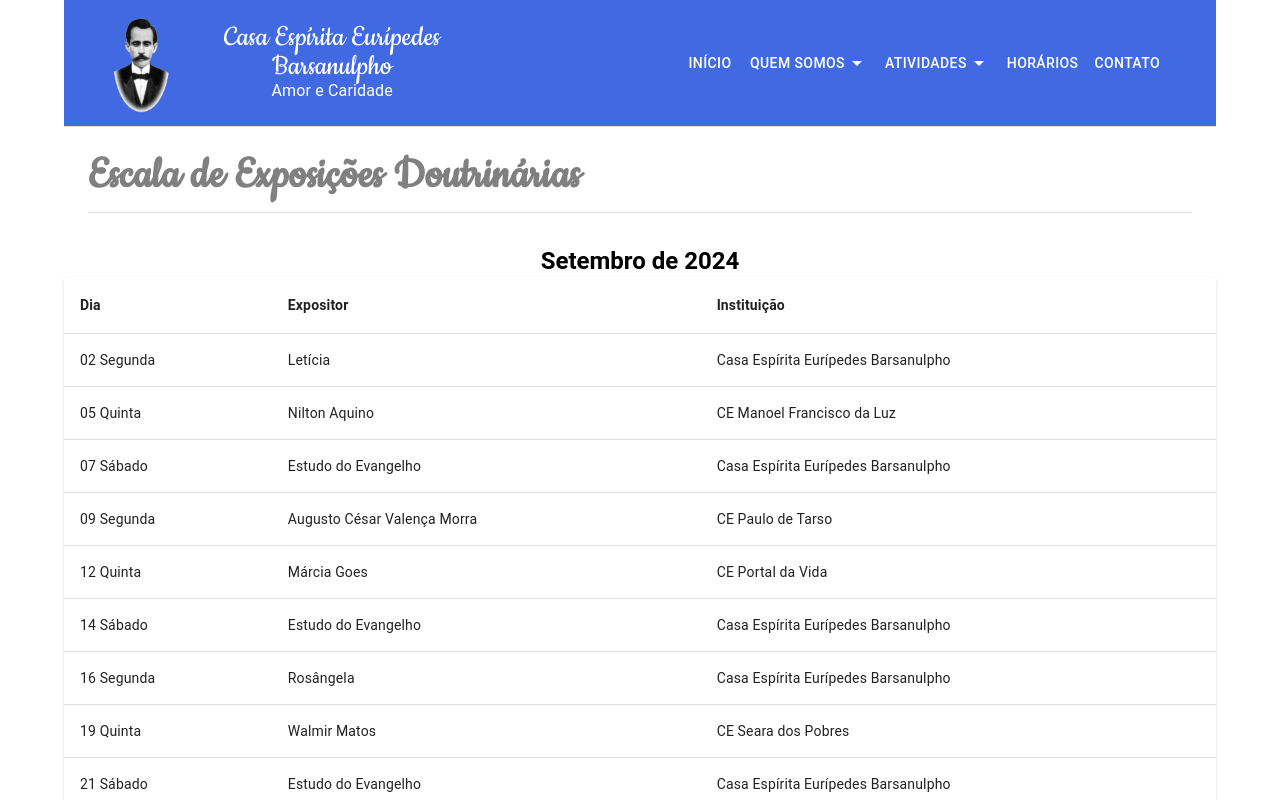
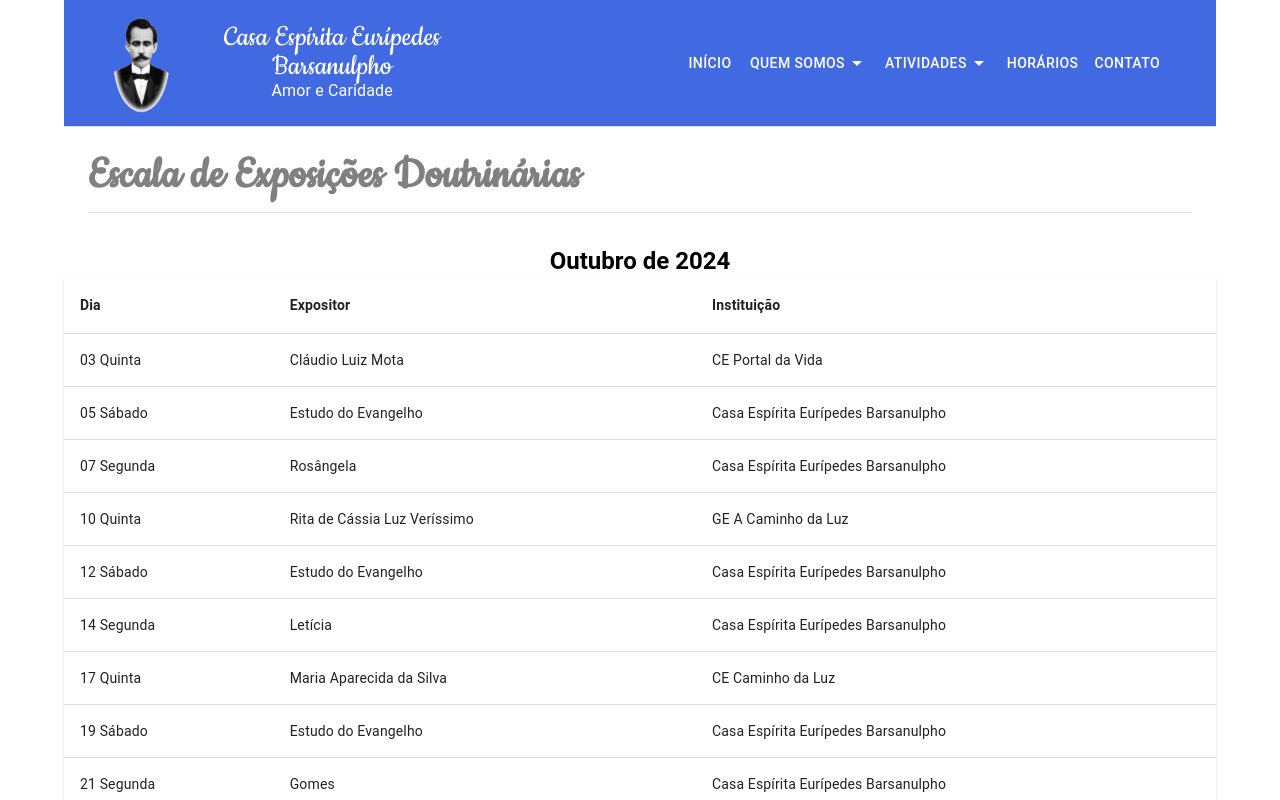
Before and after one commit to guimaraes-darlan/ceeb-site, a Next.js app: page /escala-exposicoes in a window 1280 px wide. Shown: the top 800 px of the page. Built offline with nearby package versions, Linux system fonts and the light colour scheme.

Commit message:
feat: Escala de outubro

```diff
--- a/src/app/escala-exposicoes/escala.tsx
+++ b/src/app/escala-exposicoes/escala.tsx
@@ -25,69 +25,69 @@ export default function EscalaPage() {
   }
   const listScale: Scale[] = [
     {
-      day: "02 Segunda",
+      day: "03 Quinta",
+      name: "Cláudio Luiz Mota",
+      house: "CE Portal da Vida",
+    },
+    {
+      day: "05 Sábado",
+      name: "Estudo do Evangelho",
+      house: "Casa Espírita Eurípedes Barsanulpho",
+    },
+    {
+      day: "07 Segunda",
+      name: "Rosângela",
+      house: "Casa Espírita Eurípedes Barsanulpho",
+    },
+    {
+      day: "10 Quinta",
+      name: "Rita de Cássia Luz Veríssimo",
+      house: "GE A Caminho da Luz",
+    },
+    {
+      day: "12 Sábado",
+      name: "Estudo do Evangelho",
+      house: "Casa Espírita Eurípedes Barsanulpho",
+    },
+    {
+      day: "14 Segunda",
       name: "Letícia",
       house: "Casa Espírita Eurípedes Barsanulpho",
     },
     {
-      day: "05 Quinta",
-      name: "Nilton Aquino",
-      house: "CE Manoel Francisco da Luz",
+      day: "17 Quinta",
+      name: "Maria Aparecida da Silva",
+      house: "CE Caminho da Luz",
     },
     {
-      day: "07 Sábado",
+      day: "19 Sábado",
       name: "Estudo do Evangelho",
       house: "Casa Espírita Eurípedes Barsanulpho",
     },
     {
-      day: "09 Segunda",
-      name: "Augusto César Valença Morra",
-      house: "CE Paulo de Tarso",
+      day: "21 Segunda",
+      name: "Gomes",
+      house: "Casa Espírita Eurípedes Barsanulpho",
     },
     {
-      day: "12 Quinta",
-      name: "Márcia Goes",
-      house: "CE Portal da Vida",
+      day: "24 Quinta",
+      name: "Kevin",
+      house: "Casa Espírita Eurípedes Barsanulpho",
     },
     {
-      day: "14 Sábado",
+      day: "26 Sábado",
       name: "Estudo do Evangelho",
       house: "Casa Espírita Eurípedes Barsanulpho",
     },
     {
-      day: "16 Segunda",
-      name: "Rosângela",
-      house: "Casa Espírita Eurípedes Barsanulpho",
+      day: "28 Segunda",
+      name: "Benício Goes",
+      house: "CE Seara do Amor",
     },
     {
-      day: "19 Quinta",
-      name: "Walmir Matos",
-      house: "CE Seara dos Pobres",
-    },
-    {
-      day: "21 Sábado",
-      name: "Estudo do Evangelho",
-      house: "Casa Espírita Eurípedes Barsanulpho",
-    },
-    {
-      day: "23 Segunda",
-      name: "Ildenes Pereira",
-      house: "CE A Caminho do Divino Mestre",
-    },
-    {
-      day: "26 Quinta",
-      name: "Kevin",
-      house: "Casa Espírita Eurípedes Barsanulpho",
-    },
-    {
-      day: "28 Sábado",
-      name: "Estudo do Evangelho",
-      house: "Casa Espírita Eurípedes Barsanulpho",
-    },
-    {
-      day: "30 Segunda",
-      name: "Gomes",
-      house: "Casa Espírita Eurípedes Barsanulpho",
+      day: "31 Quinta",
+      name: "Inara Schultz",
+      house: "SE Tereza de Jesus",
     },
   ];
 
@@ -100,7 +100,7 @@ export default function EscalaPage() {
     >
       <TitlePage title="Escala de Exposições Doutrinárias" />
       <Typography variant="h5">
-        <strong>Setembro de 2024</strong>
+        <strong>Outubro de 2024</strong>
       </Typography>
       <TableContainer component={Paper}>
         <Table sx={{ minWidth: 650 }} aria-label="simple table">
```
